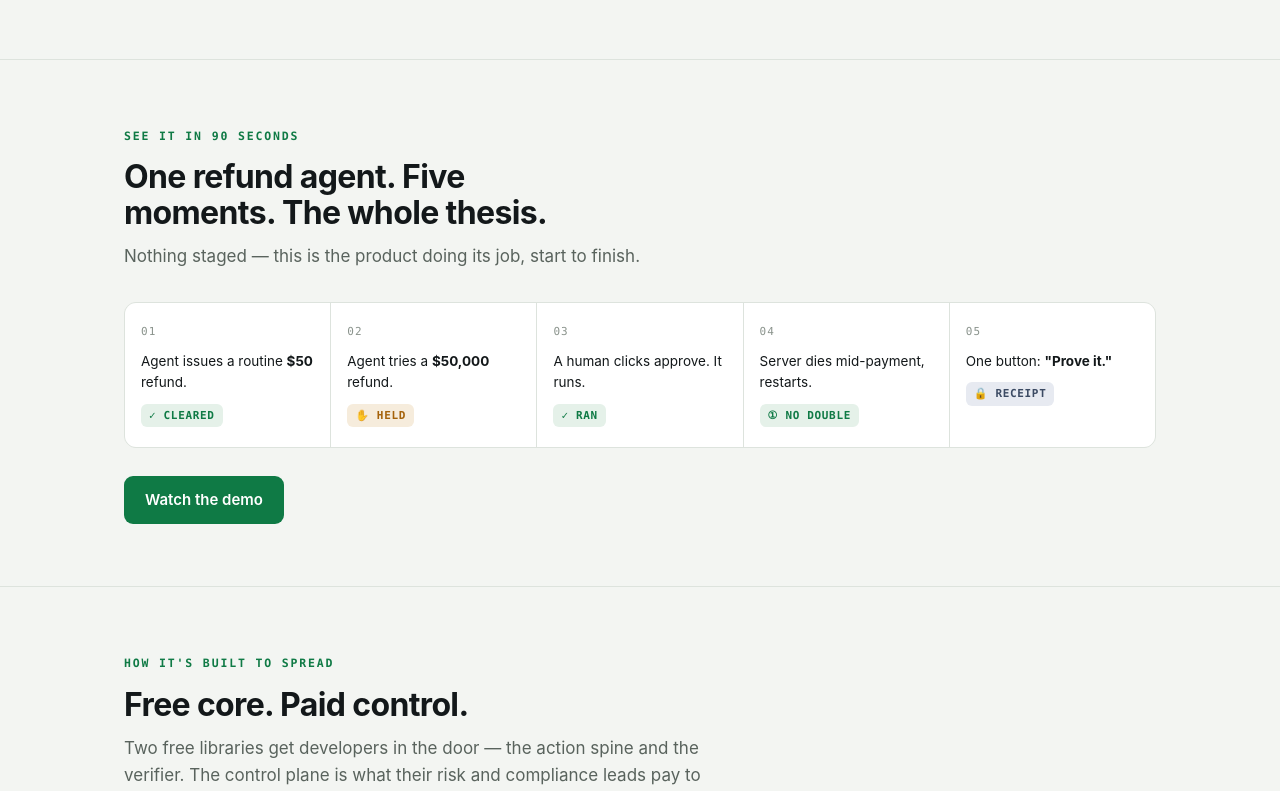
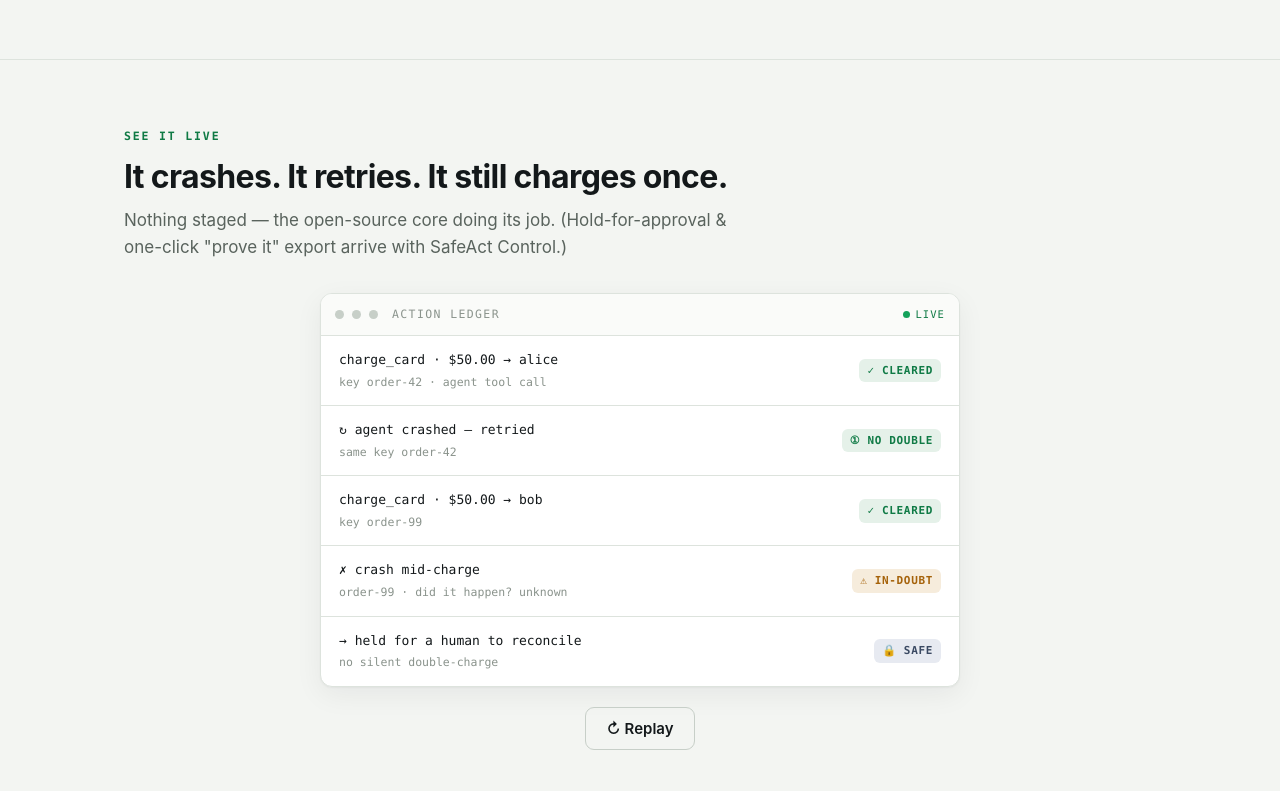
Before and after one commit to tarunagarwal1981/safeact, a plain HTML site: page docs/index.html in a window 1280 px wide. Shown: the part 2009-2800 px from the top of the page. Drawn offline with Linux system fonts and the light colour scheme.

Commit message:
docs: add live animated demo (action ledger) to landing; honest button copy

```diff
--- a/docs/index.html
+++ b/docs/index.html
@@ -202,6 +202,12 @@
   .step-n { font-family: var(--mono); font-size: 11px; color: var(--faint); letter-spacing: .1em; }
   .step p { margin: 0; font-size: 13.5px; color: var(--ink); }
   .step .pill { align-self: flex-start; }
+  .demo-ledger { max-width: 640px; margin: 32px auto 0; }
+  #demoRows .row { padding: 14px 18px; }
+  .demo-row { opacity: 0; transform: translateY(6px); transition: opacity .45s ease, transform .45s ease; }
+  .demo-row.show { opacity: 1; transform: none; }
+  .demo-replay { display: block; margin: 20px auto 0; }
+  @media (prefers-reduced-motion: reduce){ .demo-row { opacity: 1; transform: none; transition: none; } }
 
   /* pricing / open core */
   .tiers { display: grid; grid-template-columns: 1fr 1fr; gap: 18px; margin-top: 34px; }
@@ -256,7 +262,7 @@
         <p class="sub" style="margin-top:12px;"><strong>Building MCP tools?</strong> One decorator makes any MCP tool exactly-once and auditable — no double-charges when your agent retries.</p>
         <div class="hero-actions">
           <a class="btn btn--primary" href="https://github.com/tarunagarwal1981/safeact">Get started free</a>
-          <a class="btn btn--ghost" href="#demo">Watch the 90-sec demo</a>
+          <a class="btn btn--ghost" href="#demo">Watch the live demo</a>
         </div>
         <div class="install">
           <span><span class="tick">$</span> <code>pip install safeact-mcp</code></span>
@@ -336,20 +342,19 @@
   <section id="demo">
     <div class="wrap">
       <div class="sec-head">
-        <span class="eyebrow">See it in 90 seconds</span>
-        <h2>One refund agent. Five moments. The whole thesis.</h2>
-        <p>Nothing staged — this is the product doing its job, start to finish.</p>
+        <span class="eyebrow">See it live</span>
+        <h2>It crashes. It retries. It still charges once.</h2>
+        <p>Nothing staged — the open-source core doing its job. (Hold-for-approval &amp; one-click "prove it" export arrive with SafeAct Control.)</p>
       </div>
-      <div class="demo-steps">
-        <div class="step"><span class="step-n">01</span><p>Agent issues a routine <b>$50</b> refund.</p><span class="pill pill--go">✓ CLEARED</span></div>
-        <div class="step"><span class="step-n">02</span><p>Agent tries a <b>$50,000</b> refund.</p><span class="pill pill--hold">✋ HELD</span></div>
-        <div class="step"><span class="step-n">03</span><p>A human clicks approve. It runs.</p><span class="pill pill--go">✓ RAN</span></div>
-        <div class="step"><span class="step-n">04</span><p>Server dies mid-payment, restarts.</p><span class="pill pill--go">① NO DOUBLE</span></div>
-        <div class="step"><span class="step-n">05</span><p>One button: <b>"Prove it."</b></p><span class="pill pill--seal">🔒 RECEIPT</span></div>
+      <div class="ledger demo-ledger" id="demoLedger">
+        <div class="ledger-top">
+          <span class="dot"></span><span class="dot"></span><span class="dot"></span>
+          <span class="ledger-title">action ledger</span>
+          <span class="ledger-live"><span class="beacon"></span> LIVE</span>
+        </div>
+        <div id="demoRows"></div>
       </div>
-      <div class="hero-actions" style="margin-top:28px;">
-        <a class="btn btn--primary" href="#start">Watch the demo</a>
-      </div>
+      <button class="btn btn--ghost demo-replay" id="demoReplay" type="button">&#8635; Replay</button>
     </div>
   </section>
 
@@ -407,5 +412,56 @@
     <div>safeact.dev · The control plane for AI actions · Powered by the open-source safeact, safeact-mcp + wobbly cores</div>
   </div>
 </footer>
+
+<script>
+(function () {
+  var ledger = document.getElementById('demoLedger');
+  var rowsEl = document.getElementById('demoRows');
+  if (!ledger || !rowsEl) return;
+  var reduce = window.matchMedia('(prefers-reduced-motion: reduce)').matches;
+
+  var steps = [
+    { key: 'charge_card &middot; $50.00 &rarr; alice',    meta: 'key order-42 &middot; agent tool call',        pill: '&#10003; CLEARED',  cls: 'pill--go' },
+    { key: '&#8635; agent crashed &mdash; retried',        meta: 'same key order-42',                            pill: '&#9312; NO DOUBLE', cls: 'pill--go' },
+    { key: 'charge_card &middot; $50.00 &rarr; bob',       meta: 'key order-99',                                 pill: '&#10003; CLEARED',  cls: 'pill--go' },
+    { key: '&#10007; crash mid-charge',                    meta: 'order-99 &middot; did it happen? unknown',     pill: '&#9888; IN-DOUBT',  cls: 'pill--hold' },
+    { key: '&rarr; held for a human to reconcile',         meta: 'no silent double-charge',                      pill: '&#128274; SAFE',    cls: 'pill--seal' }
+  ];
+
+  var timers = [];
+  function clearTimers() { timers.forEach(clearTimeout); timers = []; }
+
+  function build() {
+    rowsEl.innerHTML = '';
+    steps.forEach(function (s) {
+      var r = document.createElement('div');
+      r.className = 'row demo-row';
+      r.innerHTML = '<div><div class="row-key">' + s.key + '</div><div class="row-meta">' + s.meta + '</div></div>' +
+                    '<span class="pill ' + s.cls + '">' + s.pill + '</span>';
+      rowsEl.appendChild(r);
+    });
+  }
+
+  function play() {
+    clearTimers();
+    build();
+    var rows = Array.prototype.slice.call(rowsEl.children);
+    if (reduce) { rows.forEach(function (r) { r.classList.add('show'); }); return; }
+    rows.forEach(function (r, i) {
+      timers.push(setTimeout(function () { r.classList.add('show'); }, 500 + i * 1400));
+    });
+    timers.push(setTimeout(play, 500 + rows.length * 1400 + 4500)); // loop after a hold
+  }
+
+  var started = false;
+  var io = new IntersectionObserver(function (entries) {
+    entries.forEach(function (e) { if (e.isIntersecting && !started) { started = true; play(); } });
+  }, { threshold: 0.3 });
+  io.observe(ledger);
+
+  var replay = document.getElementById('demoReplay');
+  if (replay) replay.addEventListener('click', play);
+})();
+</script>
 </body>
 </html>
```
